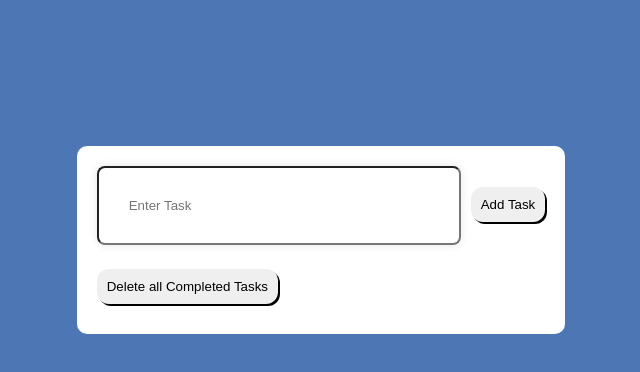
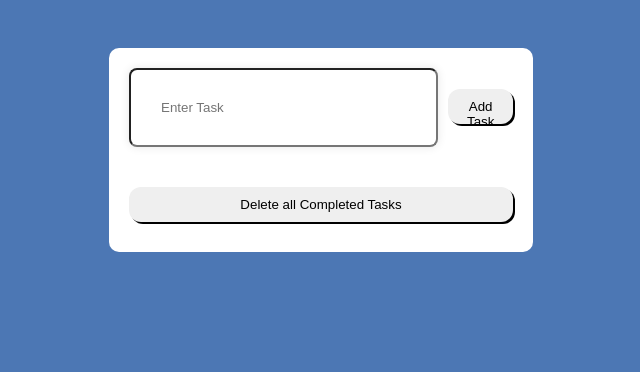
Before and after one commit to Pankaj-VS/toDoApp, a plain HTML site: page index.html in a window 1280 px wide. Shown: the whole page, without its empty margins (319-959 px from the left). Drawn offline with Linux system fonts and the light colour scheme.

Commit message:
fixed the input field by modifying css

```diff
--- a/style.css
+++ b/style.css
@@ -3,16 +3,20 @@ body{
     background-color: rgb(76, 119, 180);
     margin: 0;
     padding: 0;
-    display: flex;
     align-items: center;
     justify-content: center;
     height: 60vh;
 }
 
 .container{
+    justify-content: center;
+    display: flex;
+    flex-direction: column;
     padding: 20px;
+    width: 30%;
     background-color: white;
     border-radius: 10px;
+    margin: 3rem auto;
 }
 
 .inputContainer{
```
